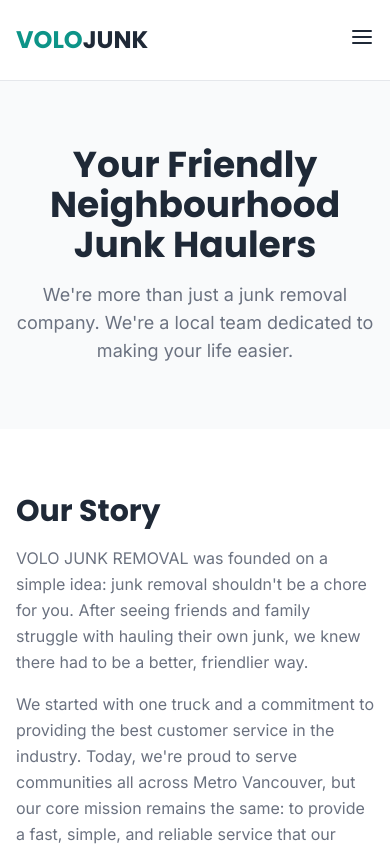
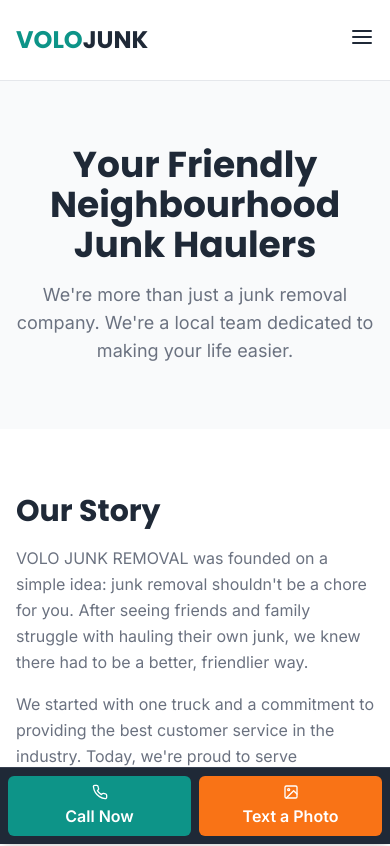
Before and after one commit to samanzen/volo-junk-removal-website, a Next.js app: page /about in a window 390 px wide. Shown: the top 846 px of the page. Built offline with nearby package versions, Linux system fonts and the light colour scheme.

Commit message:
Update layout.tsx

```diff
--- a/src/app/layout.tsx
+++ b/src/app/layout.tsx
@@ -2,6 +2,7 @@ import type { Metadata } from "next";
 import "./globals.css";
 import Header from "@/components/Header";
 import Footer from "@/components/Footer";
+import MobileCtaBar from "@/components/MobileCtaBar"; // Import the new component
 import { siteData } from "@/data/siteData";
 
 export const metadata: Metadata = {
@@ -10,8 +11,7 @@ export const metadata: Metadata = {
     template: `%s | ${siteData.businessName}`,
   },
   description: `Your friendly, reliable choice for junk removal in Coquitlam, Burnaby, Surrey, and across Metro Vancouver. We offer same-day service for furniture, appliances, yard waste, and more. Get your free quote today!`,
-  // The metadataBase URL needs to be a valid, absolute URL. Using a placeholder.
-  metadataBase: new URL("https://volojunk.ca"),
+  metadataBase: new URL("https://www.volojunk.ca"), // Placeholder URL
 };
 
 export default function RootLayout({
@@ -23,8 +23,9 @@ export default function RootLayout({
     <html lang="en-CA">
       <body>
         <Header />
-        <main>{children}</main>
+        <main className="pb-20 md:pb-0">{children}</main> {/* Add padding-bottom for mobile */}
         <Footer />
+        <MobileCtaBar /> {/* Add the new component here */}
       </body>
     </html>
   );
```
